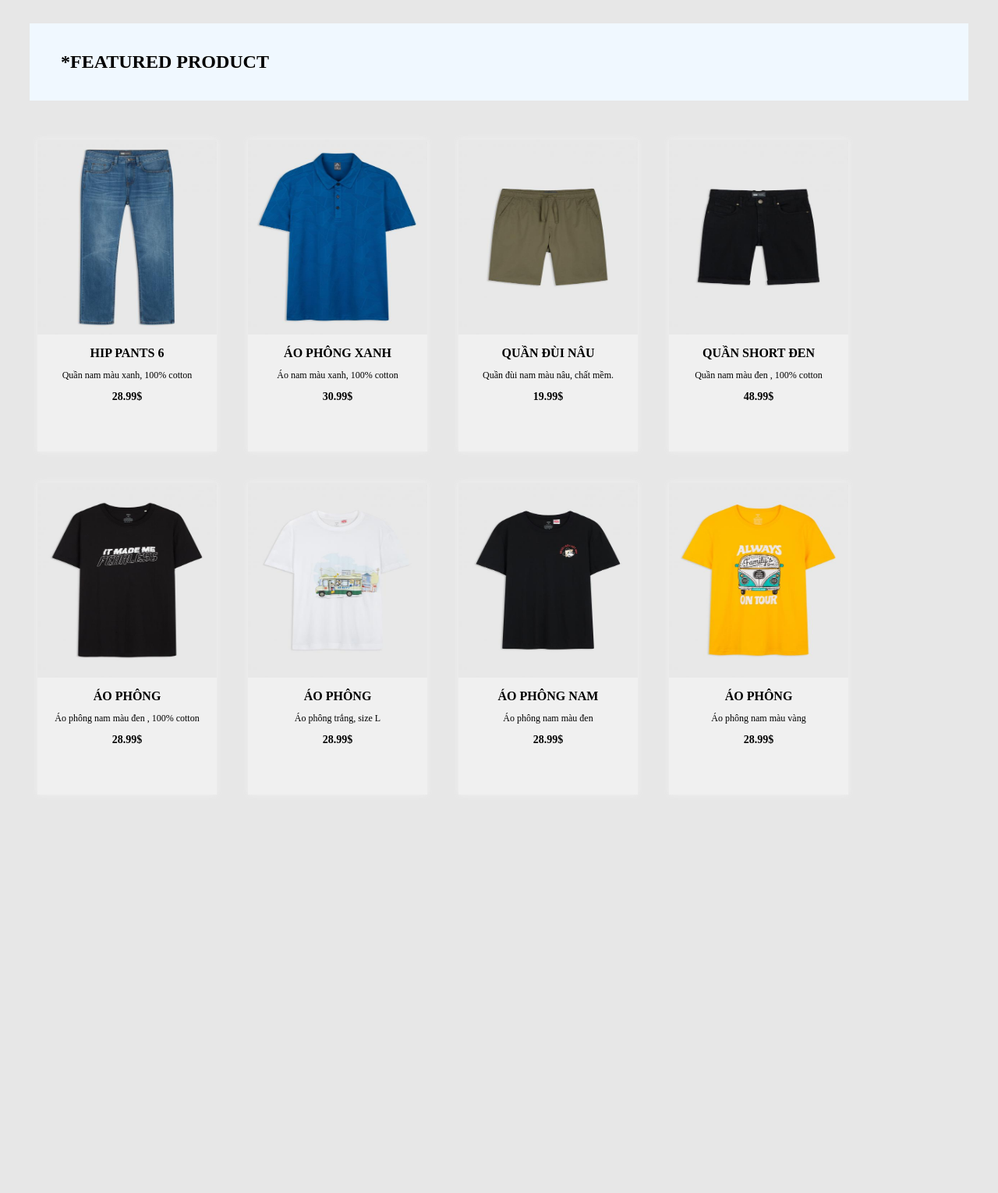
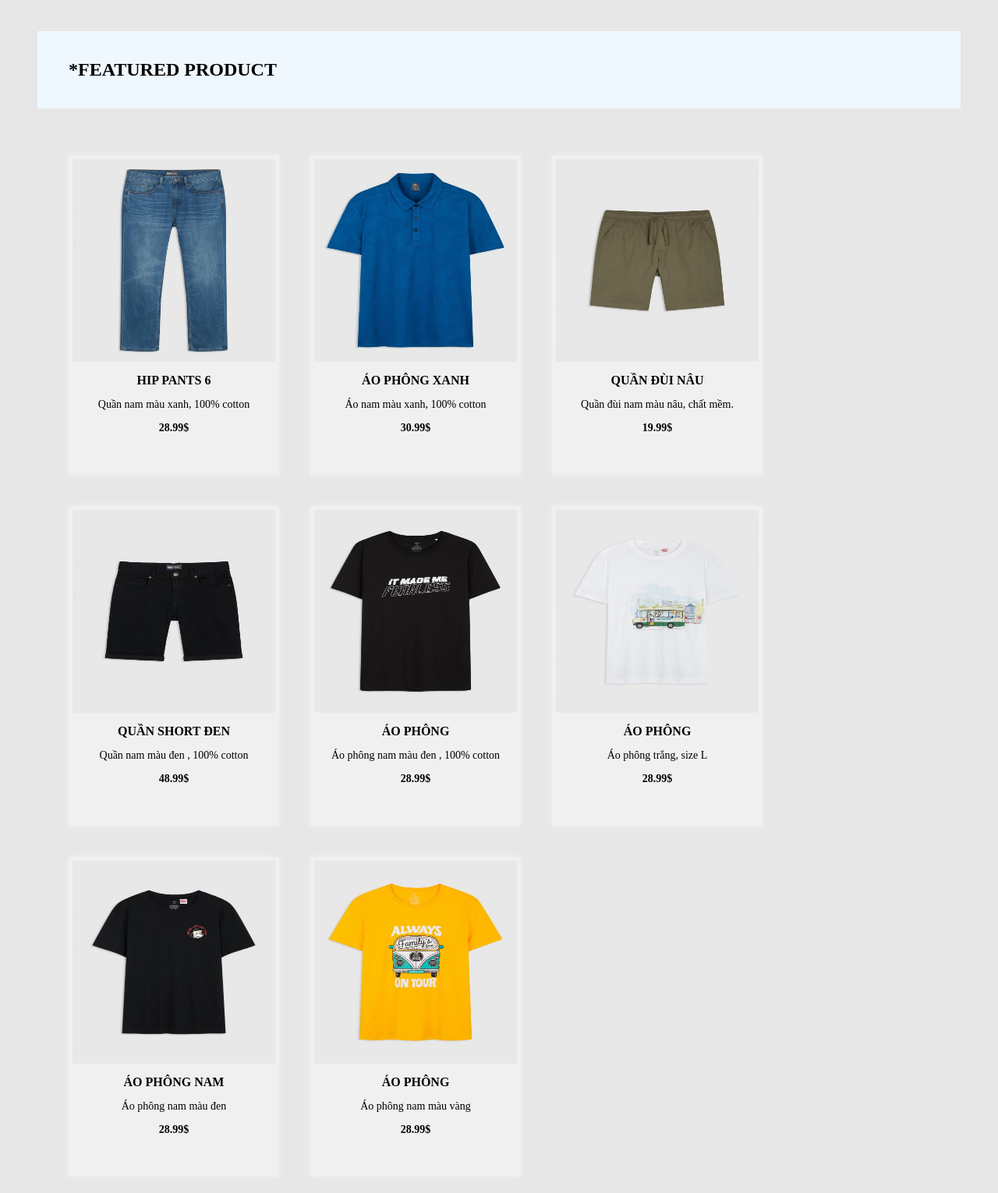
Before and after one commit to ducthanh3012/autoweb, a PHP site: page /labs4.html in a window 1280 px wide. Shown: the whole page at 78% size. Before the commit the page ends 954 px from the top, so only its background shows below. Run offline with PHP 8.4, Linux system fonts and the light colour scheme.

Commit message:
web quần áo

```diff
--- a/css/labs4.css
+++ b/css/labs4.css
@@ -5,27 +5,28 @@ body{
 #top{
     background-color: aliceblue;
     padding: 20px;
-    margin: 30px;
+    margin: 40px;
     font-size: 12px;
 }
 #top h1{
     margin-left: 20px;
 }
 #bottom{
-    margin-left: 20px;
+    margin-left: 60px;
 }
 .quanao{
     float: left;
-    width: 230px;
+    width: 260px;
     height: 400px;
     box-shadow: 0 0 7px #f0f0f0;
+    padding: 5px;
     margin: 20px;
     background-color: #f0f0f0;
 
 }
 .quanao img{
-    width: 230px;
-    height: 250px;
+    width: 260px;
+    height: 260px;
 }
 .quanao h1{
     font-size: 16px;
@@ -37,7 +38,7 @@ body{
 
 }
 .quanao p{
-    font-size: 12px;
+    font-size: 14px;
     text-align: center;
 
 }
```
